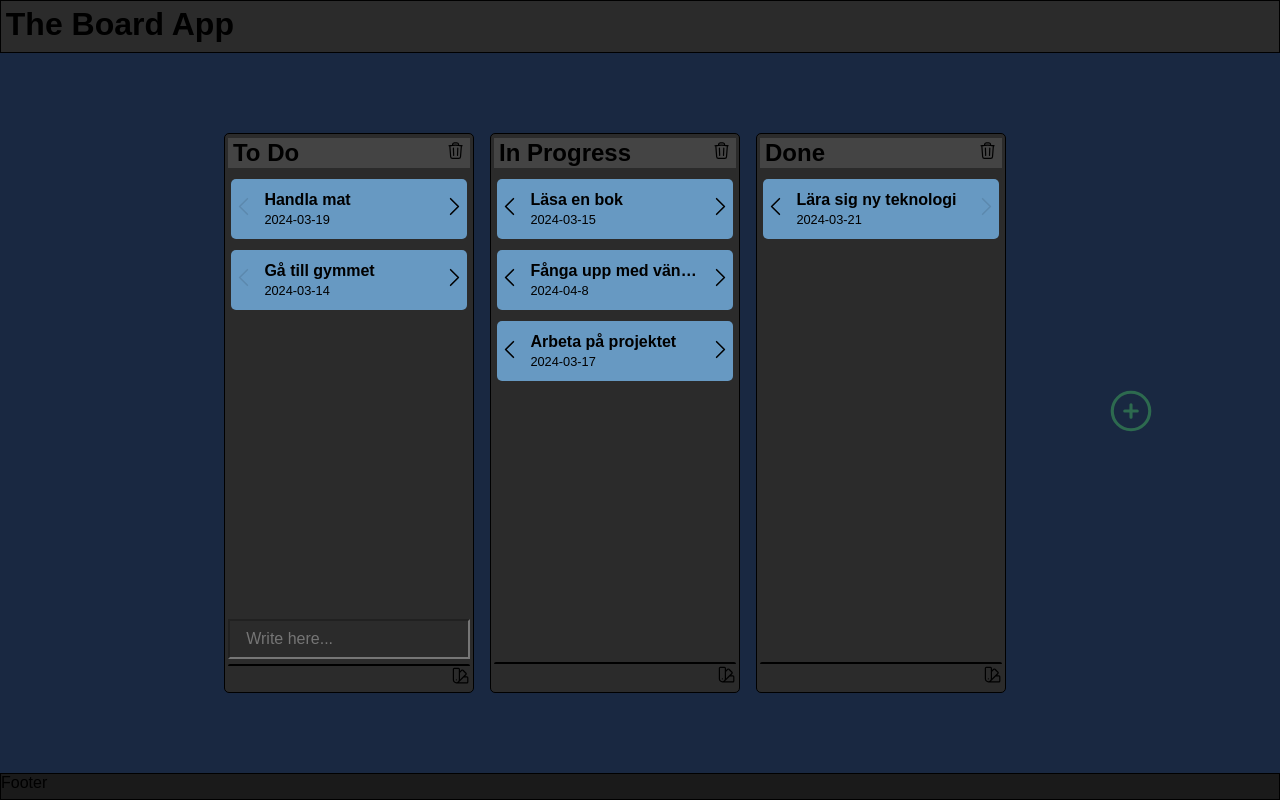
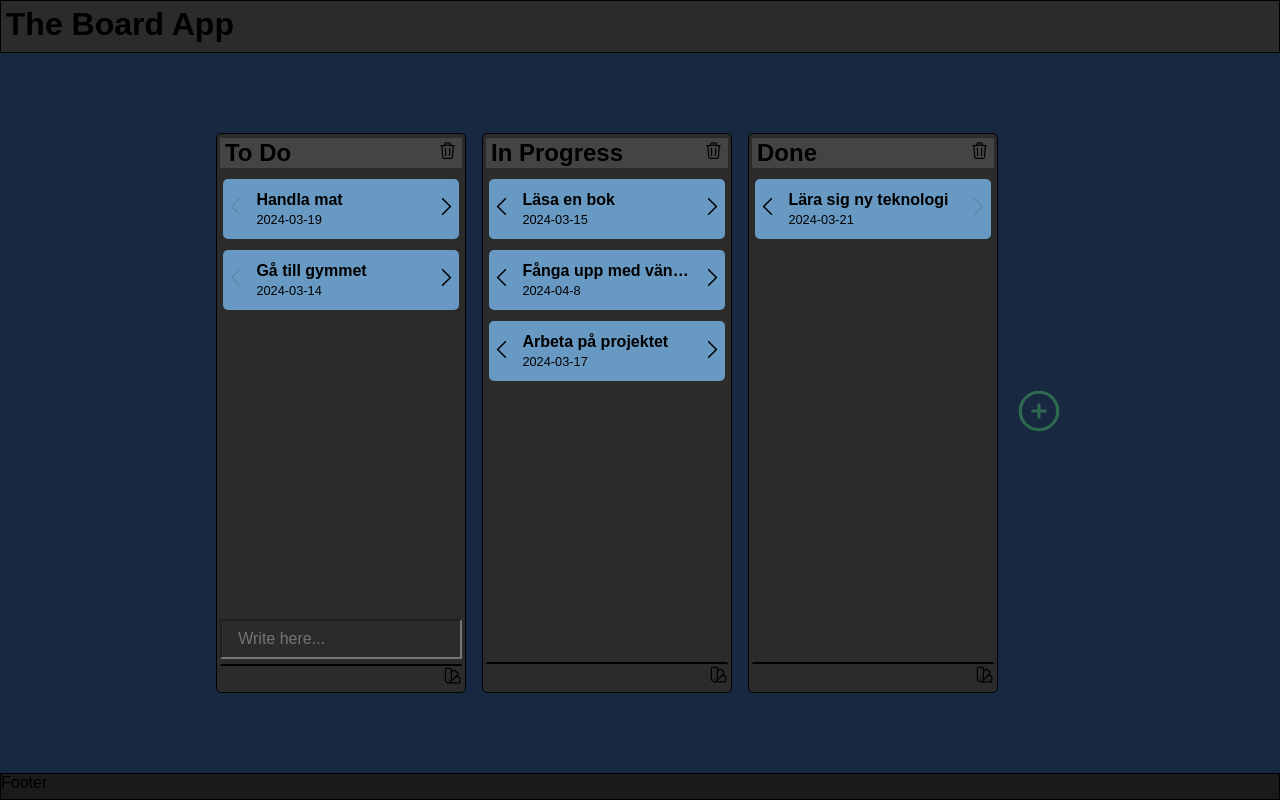
Before and after one commit to JerryChas/Kanbanboard, a React (Vite) app: page / in a window 1280 px wide. Built offline with nearby package versions, Linux system fonts and the light colour scheme.

Commit message:
able to click through fadeEdge

```diff
--- a/src/Kanbanboard.jsx
+++ b/src/Kanbanboard.jsx
@@ -54,9 +54,9 @@ const Kanbanboard = () => {
 
   return (
     <main>
-      <div className='fadeEdge'></div>
-      <div className='columnsContainer'>
-        <DndProvider backend={HTML5Backend}>
+      <DndProvider backend={HTML5Backend}>
+        <div className='fadeEdge'></div>
+        <div className='columnsContainer'>
           {columns.map((col, index) => (
             <Column
               key={col.id}
@@ -72,12 +72,12 @@ const Kanbanboard = () => {
               totalColumns={columns.length}
             />
           ))}
-        </DndProvider>
-      </div>
-      <div className='fadeEdge'></div>
-      <button className='addColumnBtn' onClick={() => handleAddColumn()}>
-        <PlusIcon />
-      </button>
+          <button className='addColumnBtn' onClick={() => handleAddColumn()}>
+            <PlusIcon />
+          </button>
+        </div>
+        <div className='fadeEdge'></div>
+      </DndProvider>
     </main>
   );
 };
--- a/src/index.css
+++ b/src/index.css
@@ -85,7 +85,7 @@ footer {
 }
 
 .fadeEdge {
-
+  pointer-events: none;
   /* left: 0; */
   transform: translateX(99%);
   z-index: 1;
```
